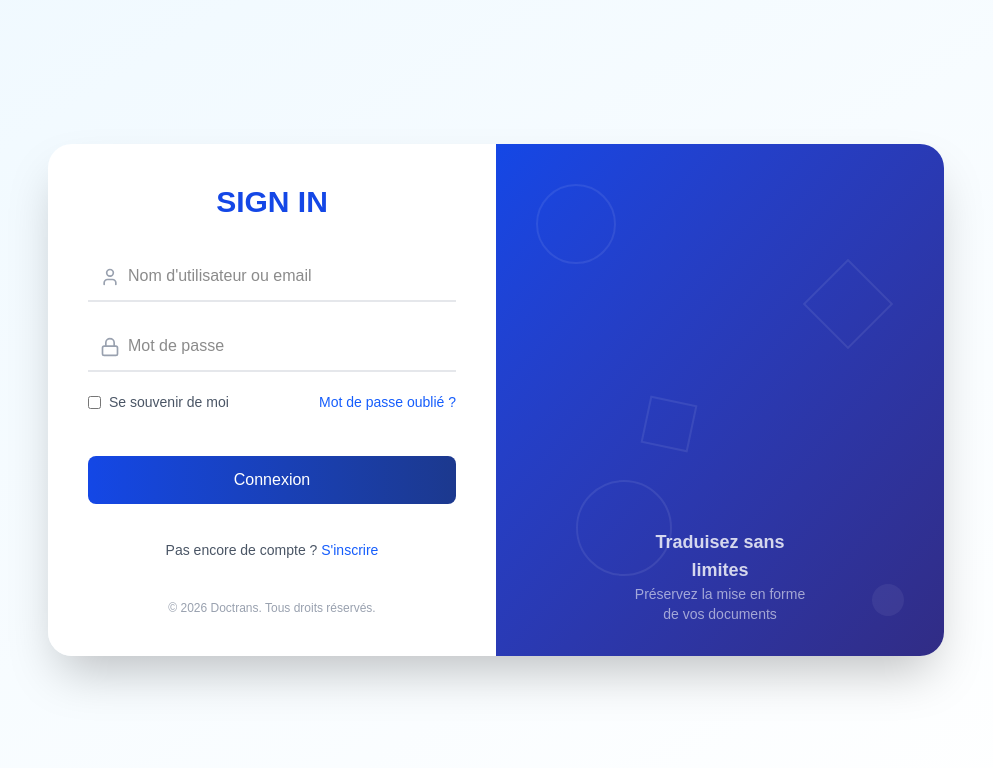
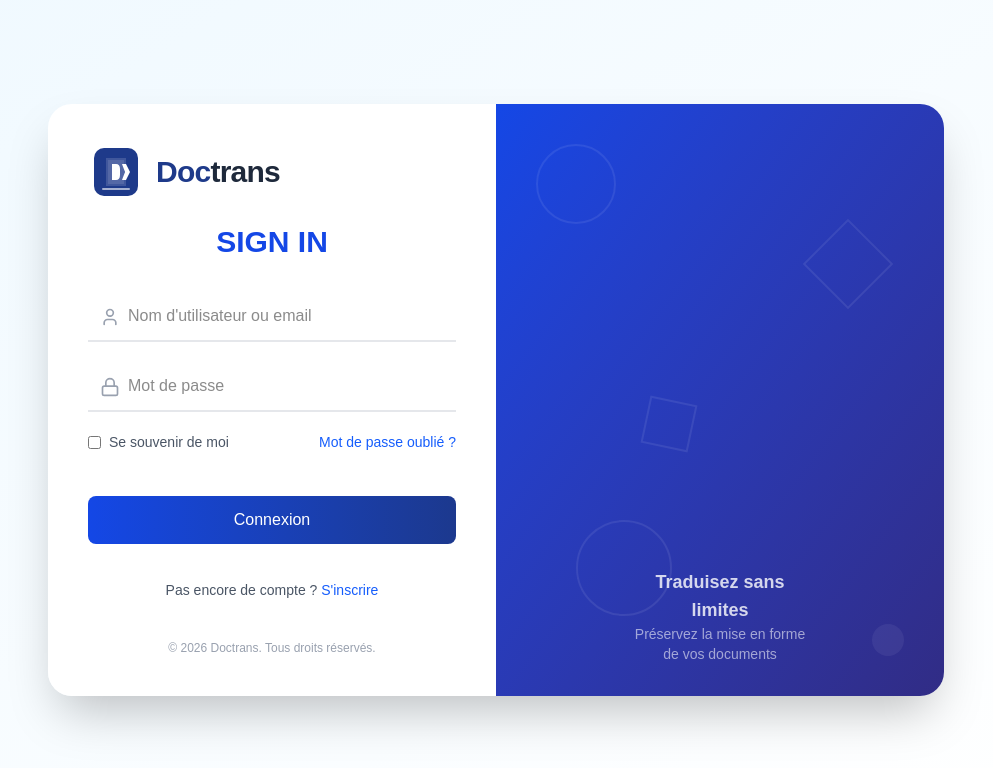
Before and after one commit to laminisidibe222-source/doctrans, a Next.js app: page /Login in a window 1280 px wide. Shown: the top 768 px of the page, without its empty margins (144-1137 px from the left). Built offline with nearby package versions, Linux system fonts and the light colour scheme.

Commit message:
Logo setting

```diff
--- a/app/Login/page.tsx
+++ b/app/Login/page.tsx
@@ -1,5 +1,5 @@
 'use client';
-
+import DoctransLogo from '../components/DoctransLogo';
 import { useState } from 'react';
 import Link from 'next/link';
 import { User, Lock } from 'lucide-react';
@@ -13,10 +13,7 @@ export default function LoginPage() {
     e.preventDefault();
     setError('');
 
-    // Get registered users from localStorage
     const users = JSON.parse(localStorage.getItem('doctrans_users') || '[]');
-
-    // Find matching user
     const foundUser = users.find(
       (u: any) => (u.email === username || u.name === username) && u.password === password
     );
@@ -34,6 +31,11 @@ export default function LoginPage() {
       <div className="w-full max-w-4xl rounded-3xl shadow-2xl overflow-hidden flex">
         {/* Left Side - Form */}
         <div className="w-full md:w-1/2 bg-white p-8 md:p-10">
+          {/* ✅ LOGO NOW DISPLAYED HERE */}
+          <Link href="/" className="inline-block mb-6">
+            <DoctransLogo size="lg" />
+          </Link>
+
           <h1 className="text-3xl font-bold text-blue-700 mb-8 text-center">SIGN IN</h1>
 
           <form onSubmit={handleLogin} className="space-y-5">
@@ -84,6 +86,7 @@ export default function LoginPage() {
               Connexion
             </button>
 
+            {/* ✅ FIXED: /Signup → /signup */}
             <p className="text-center text-sm text-gray-600 mt-4">
               Pas encore de compte ?{' '}
               <Link href="/Signup" className="text-blue-600 font-medium hover:underline">
--- /dev/null
+++ b/app/api/utils/supabaseClient.ts
@@ -0,0 +1,6 @@
+import { createClient } from '@supabase/supabase-js';
+
+const supabaseUrl = process.env.NEXT_PUBLIC_SUPABASE_URL!;
+const supabaseAnonKey = process.env.NEXT_PUBLIC_SUPABASE_ANON_KEY!;
+
+export const supabase = createClient(supabaseUrl, supabaseAnonKey);
--- /dev/null
+++ b/app/components/DoctransLogo.tsx
@@ -0,0 +1,43 @@
+'use client';
+
+export default function DoctransLogo({ size = 'md' }: { size?: 'sm' | 'md' | 'lg' }) {
+  const dimensions = {
+    sm: { icon: 32, text: 'text-lg' },
+    md: { icon: 40, text: 'text-2xl' },
+    lg: { icon: 56, text: 'text-3xl' },
+  }[size];
+
+  return (
+    <div className="flex items-center gap-3">
+      {/* Logo Icon */}
+      <svg width={dimensions.icon} height={dimensions.icon} viewBox="0 0 56 56" fill="none" xmlns="http://www.w3.org/2000/svg">
+        {/* Background Shield */}
+        <rect x="6" y="4" width="44" height="48" rx="10" fill="url(#logoGradient)" />
+
+        {/* Document Shape */}
+        <path d="M18 14H38V42H18V14Z" fill="white" fillOpacity="0.15" />
+        <path d="M20 16H36V40H20V16Z" fill="white" fillOpacity="0.1" />
+
+        {/* DT Monogram */}
+        <path d="M24 36V20H28C30.5 20 32 21.8 32 25V31C32 34.2 30.5 36 28 36H24Z" fill="white" />
+        <path d="M34 20H38L42 28L38 36H34L37 28L34 20Z" fill="white" />
+
+        {/* Accent Line — represents translation flow */}
+        <rect x="14" y="44" width="28" height="2" rx="1" fill="white" fillOpacity="0.6" />
+
+        {/* Gradient Definition */}
+        <defs>
+          <linearGradient id="logoGradient" x1="6" y1="4" x2="50" y2="52">
+            <stop stopColor="#1E3A8A" />
+            <stop offset="1" stopColor="#3730A3" />
+          </linearGradient>
+        </defs>
+      </svg>
+
+      {/* Brand Name */}
+      <span className={`font-bold tracking-tight ${dimensions.text}`} style={{ color: '#1E293B' }}>
+        <span style={{ color: '#1E3A8A' }}>Doc</span>trans
+      </span>
+    </div>
+  );
+}
--- a/package.json
+++ b/package.json
@@ -9,6 +9,8 @@
     "lint": "eslint"
   },
   "dependencies": {
+    "@supabase/auth-helpers-nextjs": "^0.15.0",
+    "@supabase/supabase-js": "^2.117.2",
     "jszip": "^3.10.1",
     "lucide-react": "^1.48.0",
     "next": "16.3.4",
```
Also changed, not shown: 1 other file (tests, documents, lock files or other folders).
